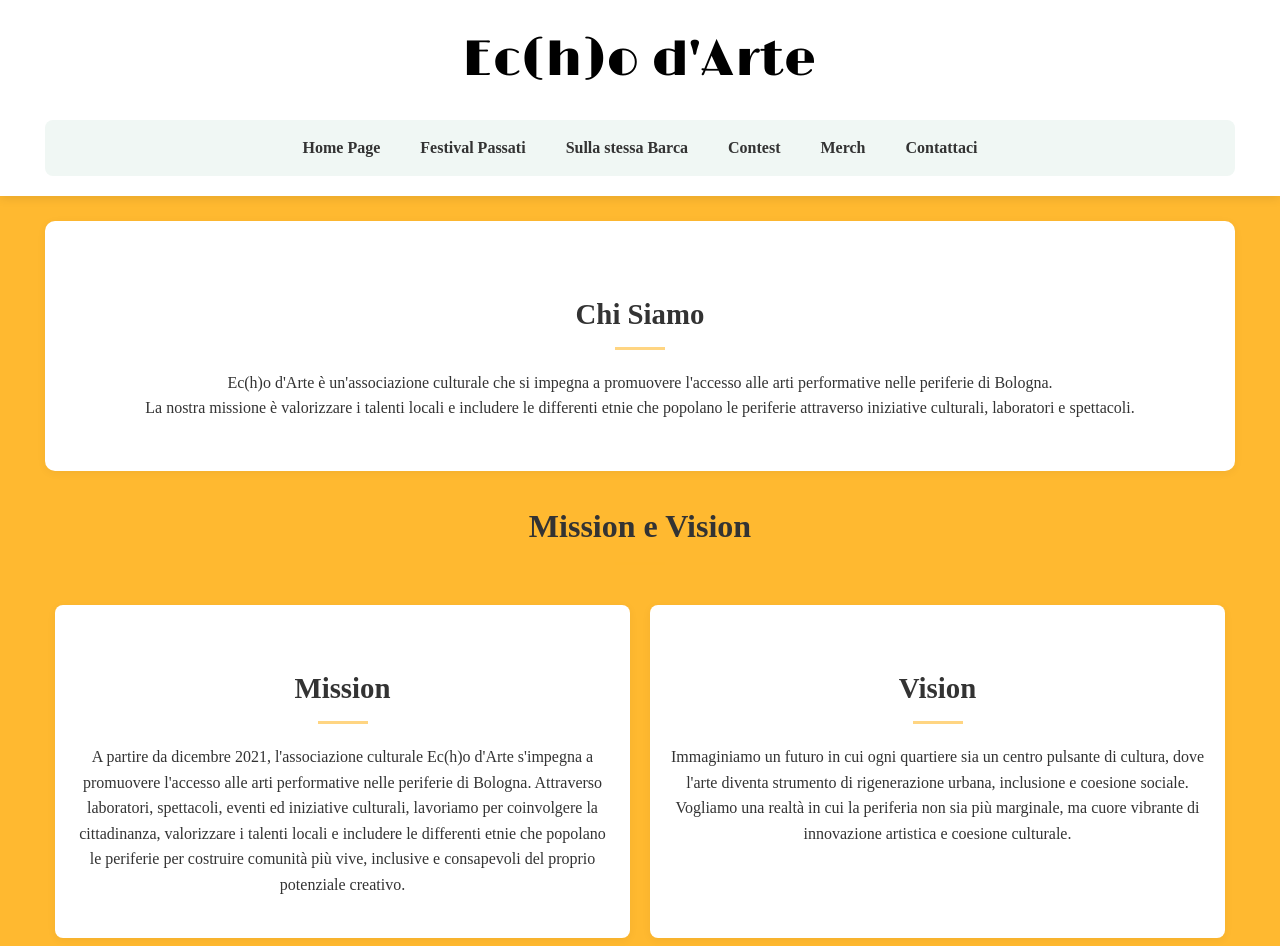
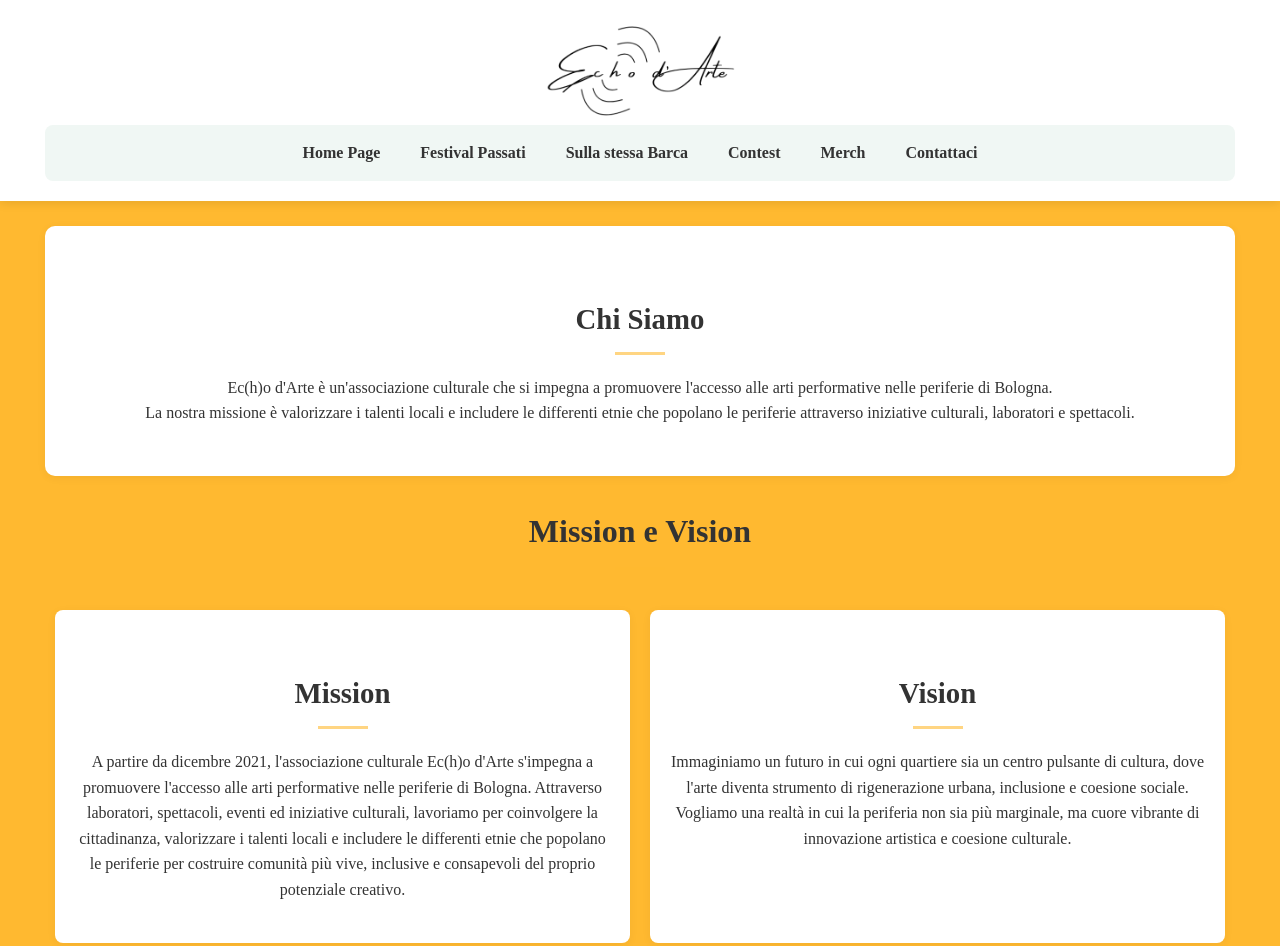
Before and after one commit to IacopoLibero/echo-d-arte, a plain HTML site: page index.html in a window 1280 px wide. Shown: the top 946 px of the page. Drawn offline with nearby package versions, Linux system fonts and the light colour scheme.

Commit message:
Implement code changes to enhance functionality and improve performance

```diff
--- a/index.html
+++ b/index.html
@@ -8,6 +8,8 @@
     <meta http-equiv="Pragma" content="no-cache">
     <meta http-equiv="Expires" content="0">
     <title>Ec(h)o d'Arte</title>
+    <!--favicon -->
+    <link rel="icon" type="image/png" href="logo.png">
     <link rel="stylesheet" href="style.css?v=20250507">
     <link rel="preconnect" href="https://fonts.googleapis.com">
     <link rel="preconnect" href="https://fonts.gstatic.com" crossorigin>
@@ -17,7 +19,8 @@
     <header>
         <div class="container">
             <div class="logo-container">
-                <h1 class="logo">Ec(h)o d'Arte</h1>
+                <!-- Sostituisco il testo con il logo ufficiale -->
+                <img src="logo.png" alt="Ec(h)o d'Arte" class="logo-img">
             </div>
             <nav>
                 <div class="nav-container">
--- a/style.css
+++ b/style.css
@@ -34,29 +34,24 @@ header {
     position: sticky;
     top: 0;
     z-index: 1000;
-    padding: 15px 0;
+    padding-bottom: 15px;
 }
 
 .logo-container {
     display: flex;
     justify-content: center;
     align-items: center;
+    margin-top: 15px;
+    margin-bottom: 5px;
+    padding: 0 20px;
 }
 
-.logo {
-    font-size: 50px;
-    font-weight: bold;
-    letter-spacing: 1px;
-    background-color: black;
-    -webkit-background-clip: text;
-    background-clip: text;
-    color: transparent;
-    text-align: center;
-
-        font-family: "Limelight", sans-serif;
-        font-weight: 400;
-        font-style: normal;
-
+.logo-img {
+    max-width: 280px;
+    height: 100px;
+    display: block;
+    margin: 0 auto;
+    transition: transform 0.3s ease;
 }
 
 nav {
@@ -365,4 +360,15 @@ footer p:last-child {
     .mission, .vision {
         margin: 10px 0;
     }
+
+    .logo-img {
+        max-width: 220px;
+        height: auto;
+    }
 }
+
+@media (max-width: 480px) {
+    .logo-img {
+        max-width: 180px;
+    }
+}
```
Also changed, not shown: logo.png (added).
